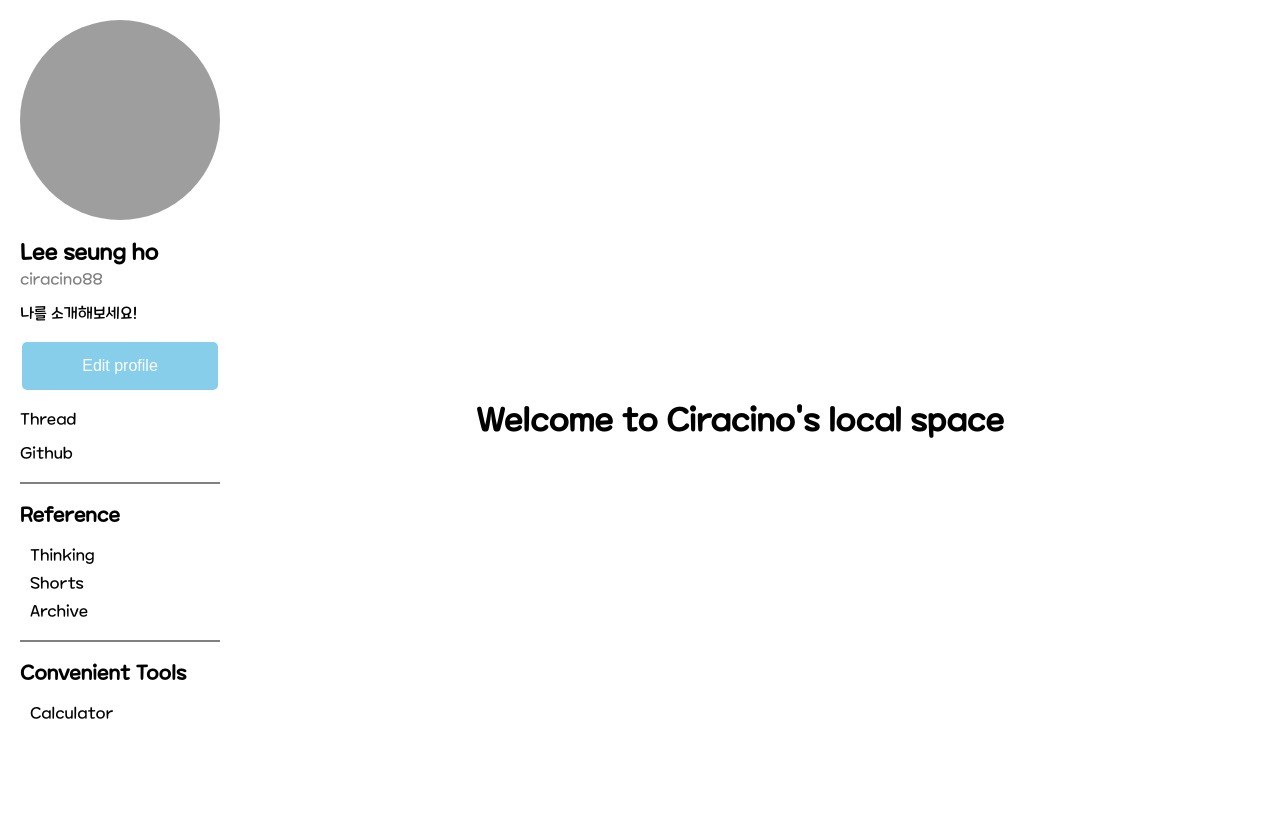
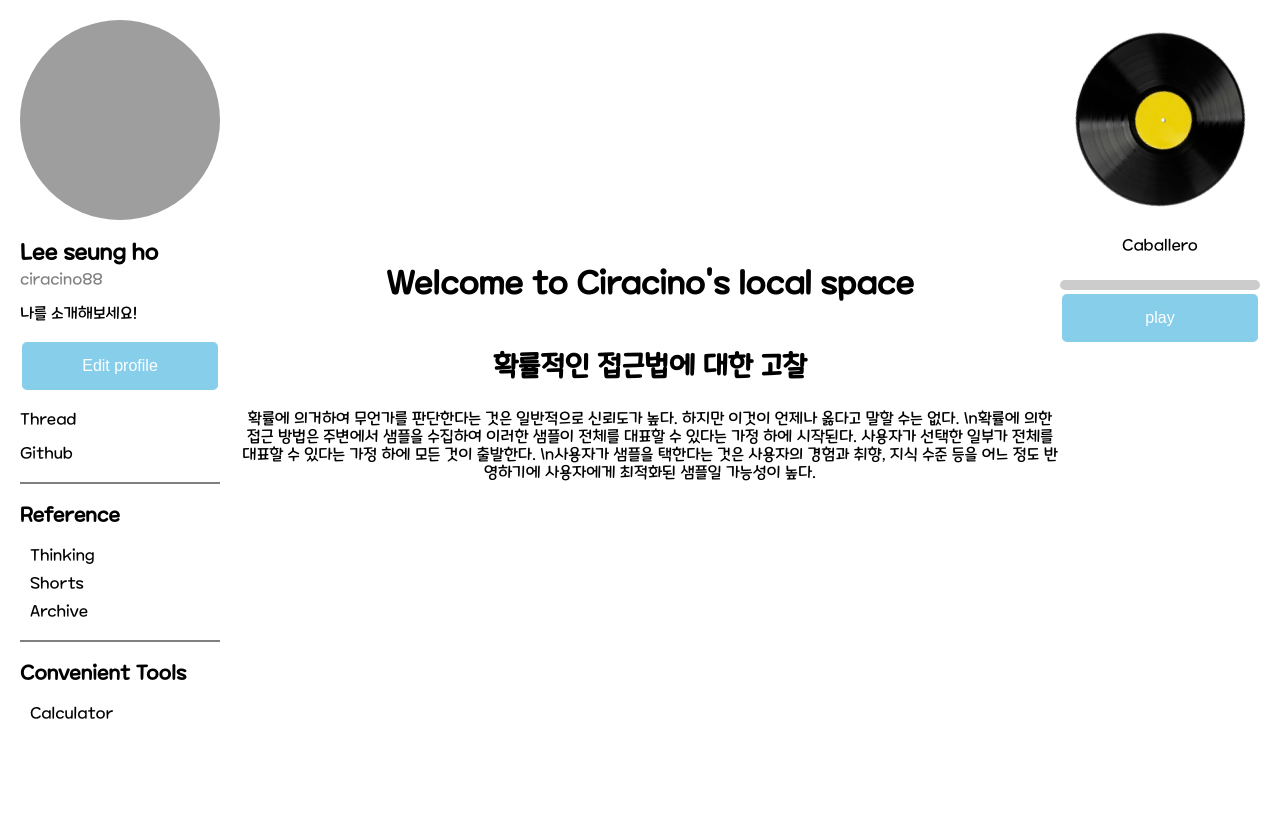
Before and after one commit to Ciracino88/Video_website, a Flask app: page / in a window 1280 px wide. After the commit the page ends 719 px from the top, so only its background shows below. Run offline with Flask 3, Linux system fonts and the light colour scheme; grey boxes are pictures that could not be loaded.

Commit message:
플레이리스트 페이지 작업

```diff
--- a/templates/base.html
+++ b/templates/base.html
@@ -30,6 +30,58 @@
             font-size: 20px;
             margin: 0;
             margin-bottom: 10px;
+        }
+
+        /* 메인 페이지 관련 */
+        .main {
+            display: flex;
+            flex-direction: column;
+            justify-content: center;
+            text-align: center;
+            width: 100%;
+            margin: 0 0 0 20px;
+        }
+
+        .main_recommend_title {
+            font-weight: bold;
+            font-size: 28px;
+        }
+
+        /* 플레이리스트 페이지 관련 */
+        .recode_img {
+            width: 200px;
+            height: 200px;
+            border-radius: 50%;
+            object-fit: cover;
+            animation: rotate 2s linear infinite;
+        }
+
+        .playlist_title {
+            text-align: center;
+        }
+
+        .playlist_music_playbar_container {
+            width: 100%;
+            background-color: #ccc;
+            border-radius: 5px;
+            height: 10px;
+            margin-top: 10px;
+        }
+
+        .playlist_music_playbar {
+            height: 100%;
+            background-color: #ffd400;
+            width: 0%;
+            border-radius: 5px;
+        }
+
+        @keyframes rotate {
+            0% {
+                transform: rotate(0deg);
+            }
+            100% {
+                transform: rotate(360deg);
+            }
         }
 
         /* 기본 속성 관련 */
@@ -87,6 +139,7 @@
         }
 
 
+
     </style>
 </head>
 <body>
--- a/templates/index.html
+++ b/templates/index.html
@@ -4,5 +4,6 @@
     <div style="display: flex; flex-direction: row;">
         {% include 'profile.html' %}
         {% include 'main.html' %}
+        {% include 'playlist.html' %}
     </div>
 {% endblock %}
--- a/templates/main.html
+++ b/templates/main.html
@@ -5,8 +5,14 @@
     <title>main_page</title>
 </head>
 <body>
-    <div style="display: flex; justify-content: center; align-items: center; width: 100vw; height: 100vh;">
+    <div class="main">
         <h1>Welcome to Ciracino's local space</h1>
+        <div>
+            <p class="main_recommend_title">확률적인 접근법에 대한 고찰</p>
+            <p>확률에 의거하여 무언가를 판단한다는 것은 일반적으로 신뢰도가 높다. 하지만 이것이 언제나 옳다고 말할 수는 없다.
+                \n확률에 의한 접근 방법은 주변에서 샘플을 수집하여 이러한 샘플이 전체를 대표할 수 있다는 가정 하에 시작된다. 사용자가 선택한 일부가 전체를 대표할 수 있다는 가정 하에 모든 것이 출발한다.
+                \n사용자가 샘플을 택한다는 것은 사용자의 경험과 취향, 지식 수준 등을 어느 정도 반영하기에 사용자에게 최적화된 샘플일 가능성이 높다. </p>
+        </div>
     </div>
 </body>
 </html>
--- /dev/null
+++ b/templates/playlist.html
@@ -0,0 +1,43 @@
+<!DOCTYPE html>
+<html lang="en">
+<head>
+  <meta charset="UTF-8">
+  <title>playlist_page</title>
+</head>
+<body>
+    <div style="display: flex; flex-direction: column; margin: 0; width: 200px">
+        <img src="static/recode_img.jpg" class="recode_img">
+        <p class="playlist_title">Caballero</p>
+        <audio id="audio" style="display: none" controls>
+            <source src="static/test_music.mp3" type="audio/mpeg">
+            Your browser does not support the audio tag.
+        </audio>
+        <div class="playlist_music_playbar_container">
+            <div class="playlist_music_playbar" id="playlist_music_playbar"></div>
+        </div>
+        <button id="playlist_music_playbtn">play</button>
+    </div>
+    <script>
+        const audio = document.getElementById('audio');
+        const playbar = document.getElementById('playlist_music_playbar');
+        const playbtn = document.getElementById('playlist_music_playbtn');
+
+        playbtn.addEventListener('click', () => {
+            if (audio.paused) {
+                audio.play();
+                playbtn.textContent = 'pause';
+                document.querySelector('.recode_img').style.animationPlayState = 'running';
+            } else {
+                audio.pause();
+                playbtn.textContent = 'play';
+                document.querySelector('.recode_img').style.animationPlayState = 'paused';
+            }
+        });
+
+        audio.addEventListener('timeupdate', () => {
+            const per = (audio.currentTime / audio.duration) * 100;
+            playbar.style.width = per + '%';
+        });
+    </script>
+</body>
+</html>
```
Also changed, not shown: app.py (+6 -1 lines), static/recode_img.jpg (added), 1 other file.
